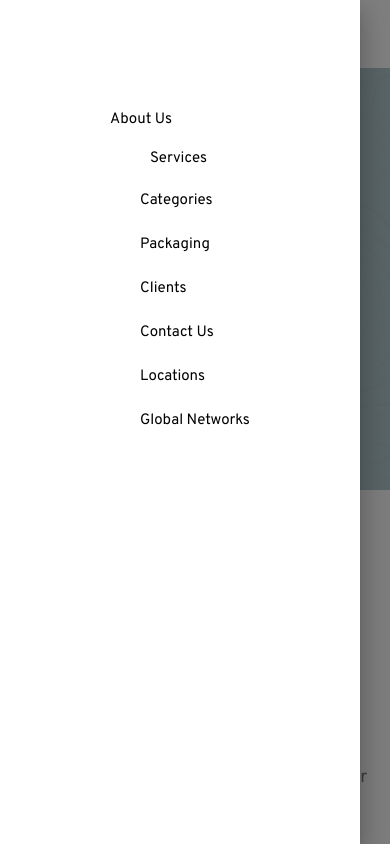
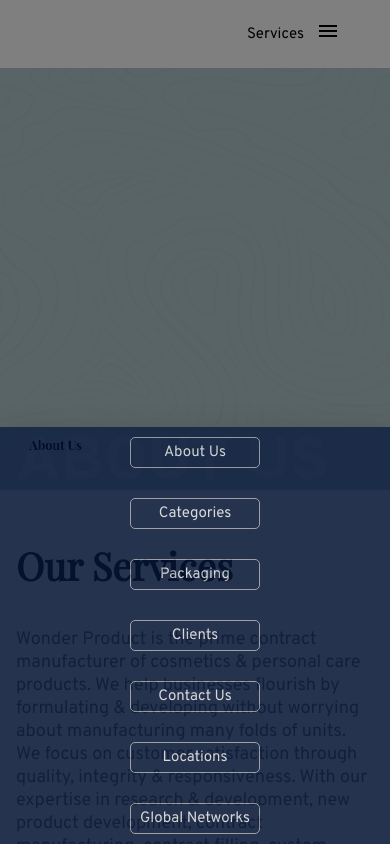
Before and after one commit to smita-s15/wonderproducts, a React (Create React App) app: page /AboutUs in a window 390 px wide. Both pictures are taken after a click on the button "menu". Shown: the top 844 px of the page. Built offline with nearby package versions, Linux system fonts and the light colour scheme.

Commit message:
responsive added

```diff
--- a/src/components/Navbar/MobileMenuBar.js
+++ b/src/components/Navbar/MobileMenuBar.js
@@ -1,14 +1,15 @@
 import MenuIcon from '@mui/icons-material/Menu';
-import { Box, IconButton, Toolbar } from '@mui/material';
+import { Box, IconButton, makeStyles, Toolbar } from '@mui/material';
 import SwipeableDrawer from '@mui/material/SwipeableDrawer';
-import { textAlign } from '@mui/system';
+import { bgcolor, textAlign } from '@mui/system';
 import * as React from 'react';
 import { NavLink } from 'react-router-dom';
 import ServiceMenu from './servicemenu';
 
+
 export const MobileMenuBar = () => {
+  const [open, setOpen] = React.useState(false);
 
-  const [open, setOpen] = React.useState(false);
 
   const toggleDrawer = (newOpen) => () => {
     setOpen(newOpen);
@@ -17,13 +18,14 @@ export const MobileMenuBar = () => {
 
   return (
     <>
-      <IconButton edge="start" color="inherit" aria-label="menu" sx={{ mr: 2, display: { xs: 'block', lg: 'none',} }} onClick={toggleDrawer(true)}
+      <IconButton edge="start" color="inherit" aria-label="menu" sx={{ mr: 2, display: { xs: 'block', lg: 'none', },  }} onClick={toggleDrawer(true)}
       >
         <MenuIcon sx={{ color: 'black' }} />
       </IconButton>
 
+
       <SwipeableDrawer
-        anchor="left"
+        anchor="bottom"
         open={open}
         onClose={toggleDrawer(false)}
         onOpen={toggleDrawer(true)}
@@ -31,37 +33,30 @@ export const MobileMenuBar = () => {
         ModalProps={{
           keepMounted: true,
         }}
+        PaperProps={{
+          sx: {
+            bgcolor: '#02153d',
+            opacity: '0.7'
+          }
+        }}
       >
-        <Box flexDirection='column' sx={{display:'flex', justifyContent:'center', alignContent:'center', gap:'20px', m:'10px', padding:'100px '}} >
+        <Box flexDirection='column' sx={{ display: 'flex', justifyContent: 'center', alignContent: 'center', gap: '10px', }}  >
+          {Arr?.map((item, index) => {
+            return <Box key={index}  sx={{ display: 'flex', justifyContent: 'center', alignContent: 'center', marginX: 'auto', padding: '10px' }}  >
               <NavLink
                 style={({
                   fontFamily: "Overpass",
                   fontStyle: "normal",
                   fontSize: "15px",
                   lineHeight: "19px",
-                color: '#000',
+                  color: '#FFFFFF',
                   textDecoration: 'none',
                   fontWeight: "500",
-                flexWrap: 'wrap',
-              })}
-              to='/AboutUs'
-            >
-              About Us
-            </NavLink>
-            <ServiceMenu  />
-            {Arr?.map((item, index) => {
-              return <Box key={index} >
-                <NavLink
-                  style={({
-                    fontFamily: "Overpass",
-                    fontStyle: "normal",
-                    fontSize: "15px",
-                    lineHeight: "19px",
-                    color: '#000',
-                    textDecoration: 'none',
-                    fontWeight: "500",
-                    marginLeft: "30px",
-                    flexWrap: 'wrap'
+                  border: '1px solid #AEB0B5',
+                  borderRadius: '5px',
+                  textAlign: 'center',
+                  padding:'5px',
+                  width:'130px'
                 })}
                 to={item.link}
               >
@@ -77,6 +72,10 @@ export const MobileMenuBar = () => {
 }
 
 const Arr = [
+  {
+    title: 'About Us',
+    link: '/About'
+  },
   {
     title: 'Categories',
     link: '/Categories'
--- a/src/components/Navbar/index.js
+++ b/src/components/Navbar/index.js
@@ -12,14 +12,14 @@ export const Navbar = () => {
 
 
   return (
-    <AppBar position="static" sx={{ boxShadow: 'none', background: '#ffffff', padding: '10px', marginX: 'auto',}} >
-      <Toolbar variant="dense"   >
+    <AppBar position="static" sx={{ boxShadow: 'none', background: '#ffffff', padding: '10px', marginX: 'auto', }} >
+      <Toolbar variant="dense"  >
         <Box flexGrow='1'>
           <NavLink to="/">
             <img src={require("../../ui/assets/Navbar/logo.svg").default} alt="" />
           </NavLink>
         </Box>
-        <Box flexDirection='row' sx={{ mr: 2, justifyContent:'center', alignItems:'center' , display: { xs: 'none',lg:'block'}   }}
+        <Box flexDirection='row' sx={{ mr: 2, justifyContent:'center', alignItems:'center' , display: { xs: 'none',lg:'block'} , }}
         >
           <Toolbar >
             <NavLink
@@ -60,6 +60,9 @@ export const Navbar = () => {
               </Box>
             })}
           </Toolbar>
+        </Box>
+        <Box sx={{ mr: 2, display: { xs: 'block', lg: 'none', }}}>
+          <ServiceMenu />
         </Box>
         <MobileMenuBar />
       </Toolbar>
--- a/src/components/Navbar/servicemenu.js
+++ b/src/components/Navbar/servicemenu.js
@@ -4,9 +4,12 @@ import Menu from '@mui/material/Menu';
 import MenuItem from '@mui/material/MenuItem';
 import Fade from '@mui/material/Fade';
 import { Link } from 'react-router-dom';
-import { Typography } from '@mui/material';
+import { Typography, useMediaQuery } from '@mui/material';
 
 export default function ServiceMenu() {
+
+  const matches = useMediaQuery('(min-width:900px)');
+
   const [anchorEl, setAnchorEl] = React.useState(null);
   const open = Boolean(anchorEl);
   const handleClick = (event) => {
@@ -15,6 +18,7 @@ export default function ServiceMenu() {
   const handleClose = () => {
     setAnchorEl(null);
   };
+
 
   return (
     <div>
@@ -29,10 +33,11 @@ export default function ServiceMenu() {
           fontStyle: "normal",
           fontSize: "15px",
           lineHeight: "19px",
-          color: '#000',
+          color:'#000',
           textDecoration: 'none',
           fontWeight: "500",
-          marginLeft: "40px"
+          marginLeft: "40px",
+          textAlign:'center'
         })}
       >
         Services
--- a/src/ui/Pages/About/AboutUs.js
+++ b/src/ui/Pages/About/AboutUs.js
@@ -45,8 +45,11 @@ export const AboutUs = () => {
                     Group journey
                 </Typography>
             </Container>
-            <Box >
+            <Box sx={{display:{xs:'none', lg:'block'}}}>
                 <img src={require("../../assets/About/roadmap.png")} alt="" style={{ width: '100%' }} />
+            </Box>
+            <Box  sx={{display:{xs:'block', lg:'none'}}} >
+                <img src={require("../../assets/About/roadmapmbl.svg").default} alt="" style={{ width: '100%' }} />
             </Box>
 
 
```
Also changed, not shown: src/ui/assets/About/roadmapmbl.svg (added). Lines whose indentation alone changed are shown as unchanged.
